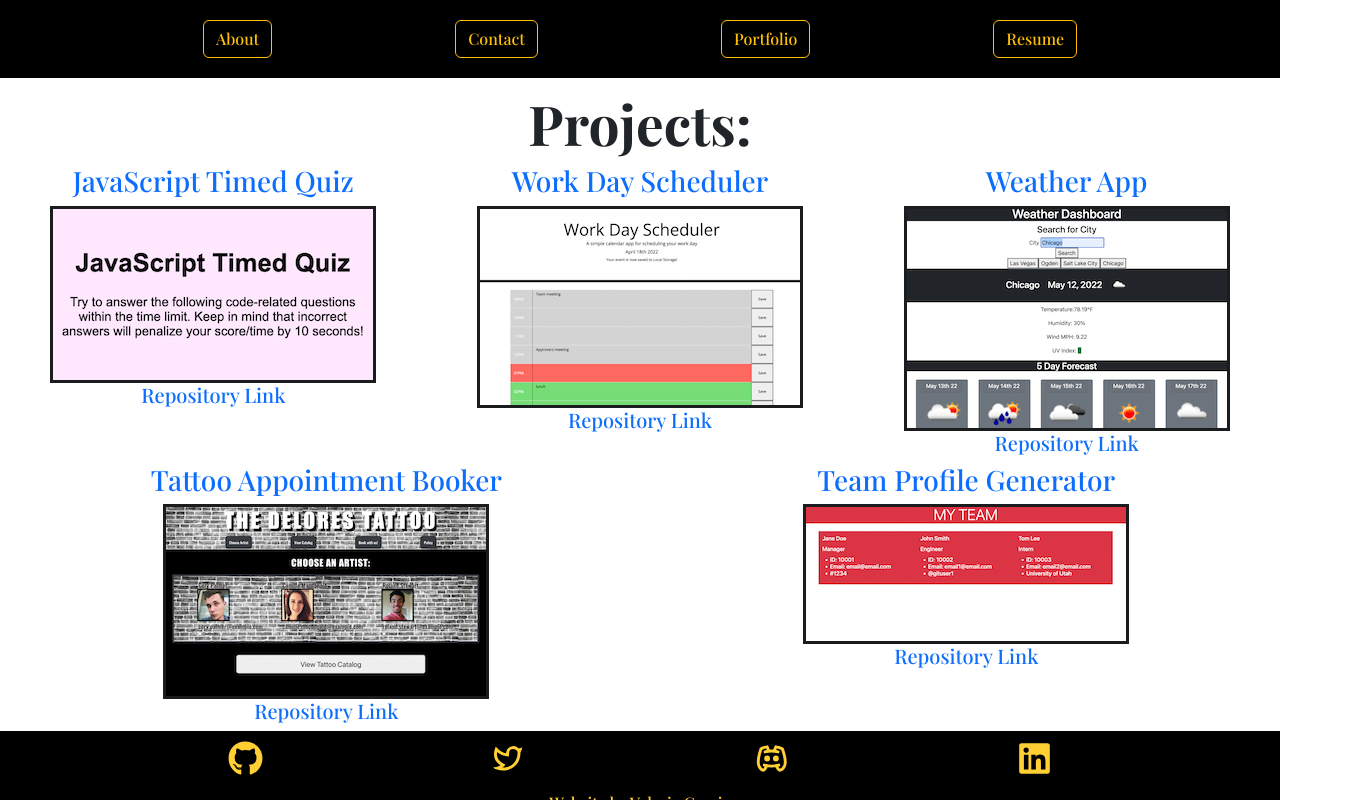
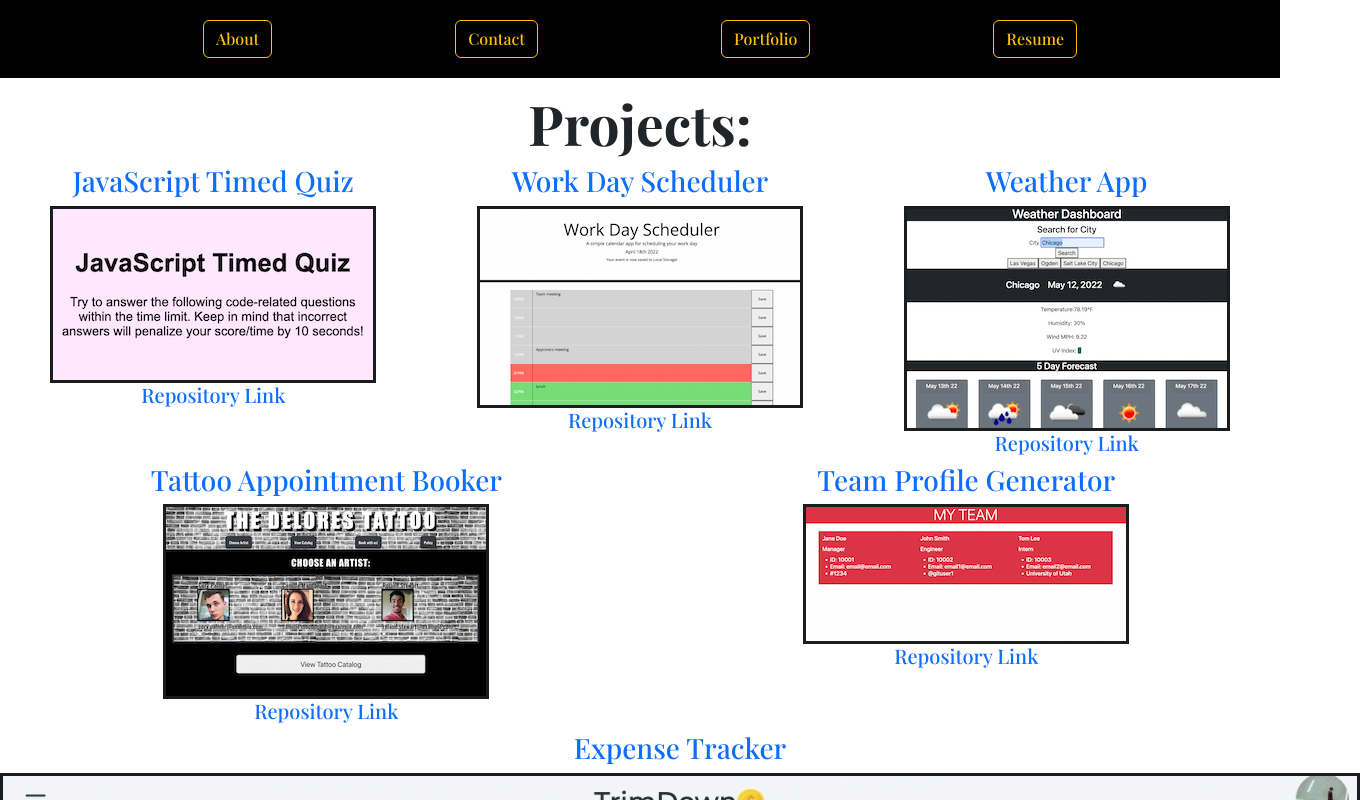
Before and after one commit to vhivestate/react-portfolio-2.0, a React (Create React App) app: page / in a window 1280 px wide. Both pictures are taken after a click on the button "Portfolio". Shown: the top 800 px of the page, 1360 px wide, since content can reach past the window. Built offline with nearby package versions, Linux system fonts and the light colour scheme.

Commit message:
added final project

```diff
--- a/src/components/Portfolio/index.js
+++ b/src/components/Portfolio/index.js
@@ -5,6 +5,7 @@ import Weather from '../../assets/photo/weather.png'
 import Appt from '../../assets/photo/appt-booker.png'
 import Team from '../../assets/photo/team.png'
 import '../../index.css'
+import Trim from '../../assets/photo/trim.png'
 
 function Portfolio() {
   const QuizLive = <a href="https://vhivestate.github.io/Code-Quiz/"> JavaScript Timed Quiz </a>;
@@ -12,12 +13,17 @@ function Portfolio() {
   const WeatherLive = <a href="https://vhivestate.github.io/Weather-Dashboard/"> Weather App </a>;
   const ApptLive = <a href="https://vhivestate.github.io/Appt-Booker/"> Tattoo Appointment Booker </a>;
   const TeamLive = <a href="https://vhivestate.github.io/team-pro-generator/"> Team Profile Generator </a>;
+  const TrimLive = <a href="https://trim-down.herokuapp.com//"> Expense Tracker </a>;
+
+
 
   const QuizRepo = <a href="https://github.com/vhivestate/Code-Quiz"> Repository Link </a>;
   const ScheduleRepo = <a href="https://github.com/vhivestate/Work-Scheduler">Repository Link</a>;
   const WeatherRepo = <a href="https://github.com/vhivestate/Weather-Dashboard"> Repository Link </a>;
   const AttpRepo = <a href="https://github.com/vhivestate/Appt-Booker"> Repository Link </a>;
   const TeamRepo = <a href="https://github.com/vhivestate/team-pro-generator"> Repository Link </a>;
+  const TrimRepo = <a href="https://vhivestate.github.io/Code-Quiz/"> Repo link </a>;
+
 
 
 
@@ -59,6 +65,13 @@ function Portfolio() {
       <h5>{TeamRepo}</h5>
 
       </div>
+
+      <div>
+      <h3>{TrimLive}</h3>
+      <img src={Trim} alt=''></img>
+      <h5>{TrimRepo}</h5>
+
+      </div>
       </div>
     </section>
   );
```
Also changed, not shown: src/assets/photo/trim.png (added).
